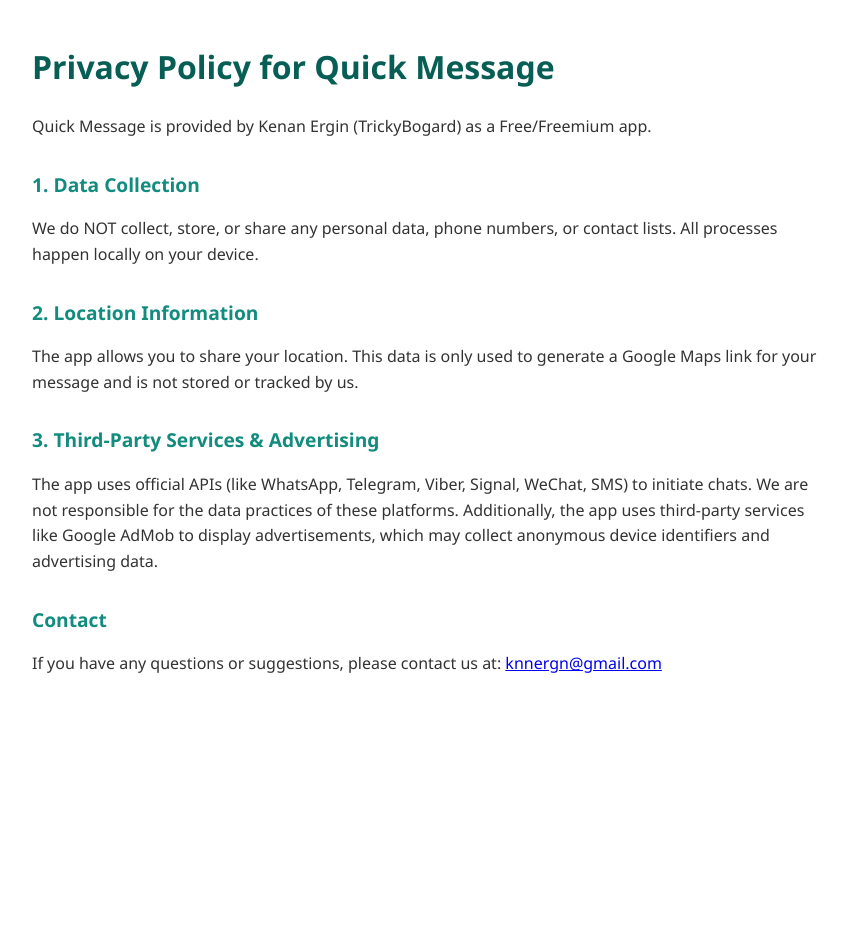
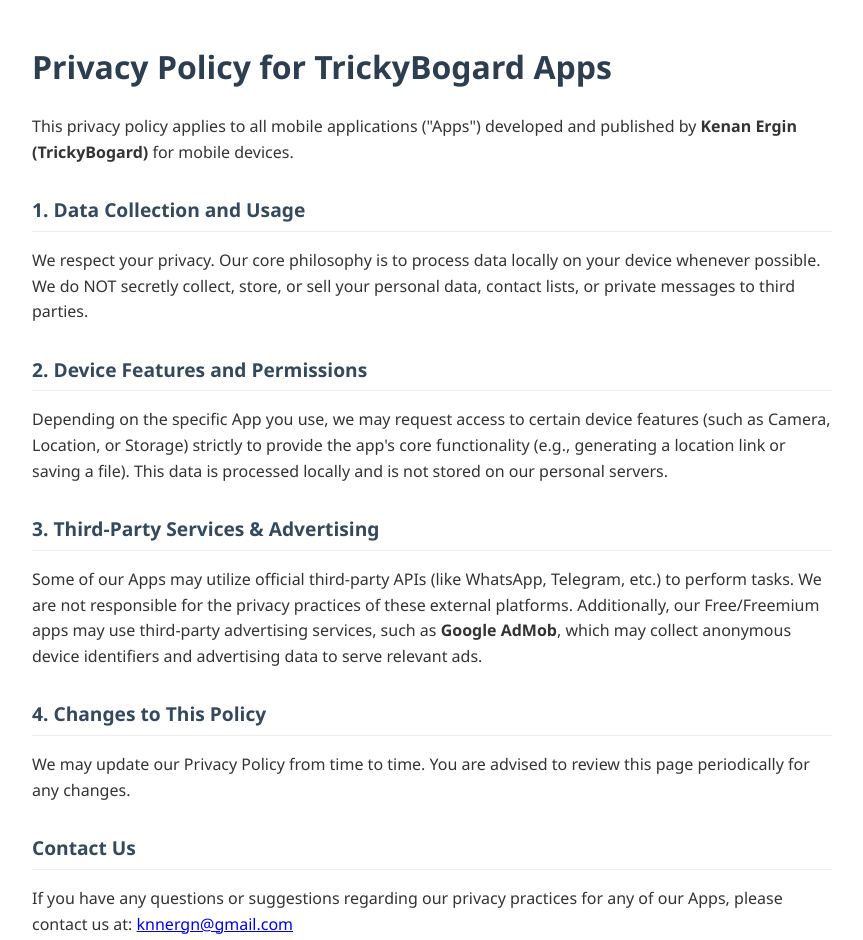
Before and after one commit to TrickyBogard/trickybogard.github.io, a plain HTML site: page privacy.html in a window 1280 px wide. Shown: the whole page, without its empty margins (208-1071 px from the left). Before the commit the page ends 800 px from the top, so only its background shows below. Drawn offline with Linux system fonts and the light colour scheme.

Commit message:
Update privacy.html

```diff
--- a/privacy.html
+++ b/privacy.html
@@ -3,27 +3,30 @@
 <head>
   <meta charset="UTF-8">
   <meta name="viewport" content="width=device-width, initial-scale=1.0">
-  <title>Privacy Policy - Quick Message</title>
+  <title>Privacy Policy - TrickyBogard Apps</title>
   <style>
     body { font-family: 'Segoe UI', Tahoma, Geneva, Verdana, sans-serif; line-height: 1.6; padding: 20px; max-width: 800px; margin: 0 auto; color: #333; }
-    h1 { color: #075E54; }
-    h2 { color: #128C7E; margin-top: 30px; font-size: 1.2em; }
+    h1 { color: #2C3E50; }
+    h2 { color: #34495E; margin-top: 30px; font-size: 1.2em; border-bottom: 1px solid #eee; padding-bottom: 5px; }
   </style>
 </head>
 <body>
-  <h1>Privacy Policy for Quick Message</h1>
-  <p>Quick Message is provided by Kenan Ergin (TrickyBogard) as a Free/Freemium app.</p>
+  <h1>Privacy Policy for TrickyBogard Apps</h1>
+  <p>This privacy policy applies to all mobile applications ("Apps") developed and published by <strong>Kenan Ergin (TrickyBogard)</strong> for mobile devices.</p>
 
-  <h2>1. Data Collection</h2>
-  <p>We do NOT collect, store, or share any personal data, phone numbers, or contact lists. All processes happen locally on your device.</p>
+  <h2>1. Data Collection and Usage</h2>
+  <p>We respect your privacy. Our core philosophy is to process data locally on your device whenever possible. We do NOT secretly collect, store, or sell your personal data, contact lists, or private messages to third parties.</p>
 
-  <h2>2. Location Information</h2>
-  <p>The app allows you to share your location. This data is only used to generate a Google Maps link for your message and is not stored or tracked by us.</p>
+  <h2>2. Device Features and Permissions</h2>
+  <p>Depending on the specific App you use, we may request access to certain device features (such as Camera, Location, or Storage) strictly to provide the app's core functionality (e.g., generating a location link or saving a file). This data is processed locally and is not stored on our personal servers.</p>
 
   <h2>3. Third-Party Services & Advertising</h2>
-  <p>The app uses official APIs (like WhatsApp, Telegram, Viber, Signal, WeChat, SMS) to initiate chats. We are not responsible for the data practices of these platforms. Additionally, the app uses third-party services like Google AdMob to display advertisements, which may collect anonymous device identifiers and advertising data.</p>
+  <p>Some of our Apps may utilize official third-party APIs (like WhatsApp, Telegram, etc.) to perform tasks. We are not responsible for the privacy practices of these external platforms. Additionally, our Free/Freemium apps may use third-party advertising services, such as <strong>Google AdMob</strong>, which may collect anonymous device identifiers and advertising data to serve relevant ads.</p>
 
-  <h2>Contact</h2>
-  <p>If you have any questions or suggestions, please contact us at: <a href="mailto:knnergn@gmail.com">knnergn@gmail.com</a></p>
+  <h2>4. Changes to This Policy</h2>
+  <p>We may update our Privacy Policy from time to time. You are advised to review this page periodically for any changes.</p>
+
+  <h2>Contact Us</h2>
+  <p>If you have any questions or suggestions regarding our privacy practices for any of our Apps, please contact us at: <a href="mailto:knnergn@gmail.com">knnergn@gmail.com</a></p>
 </body>
 </html>
```
